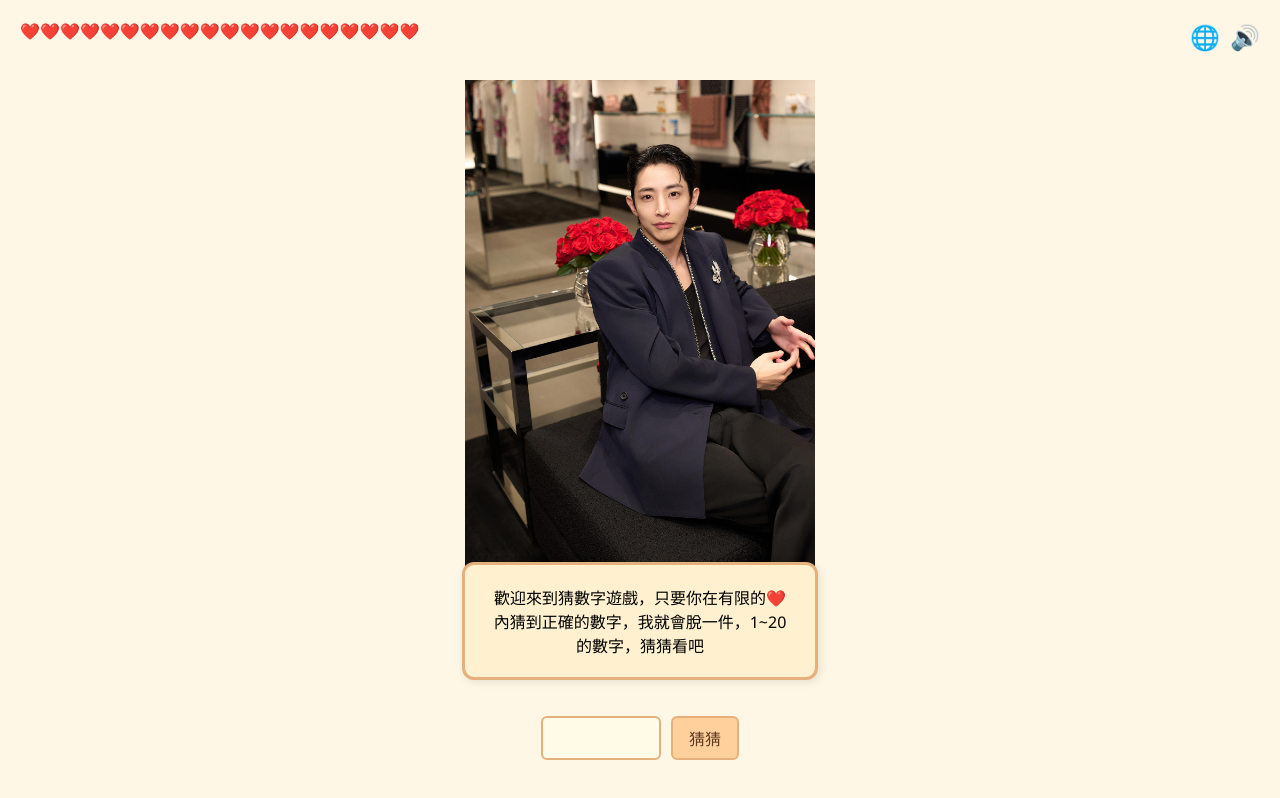
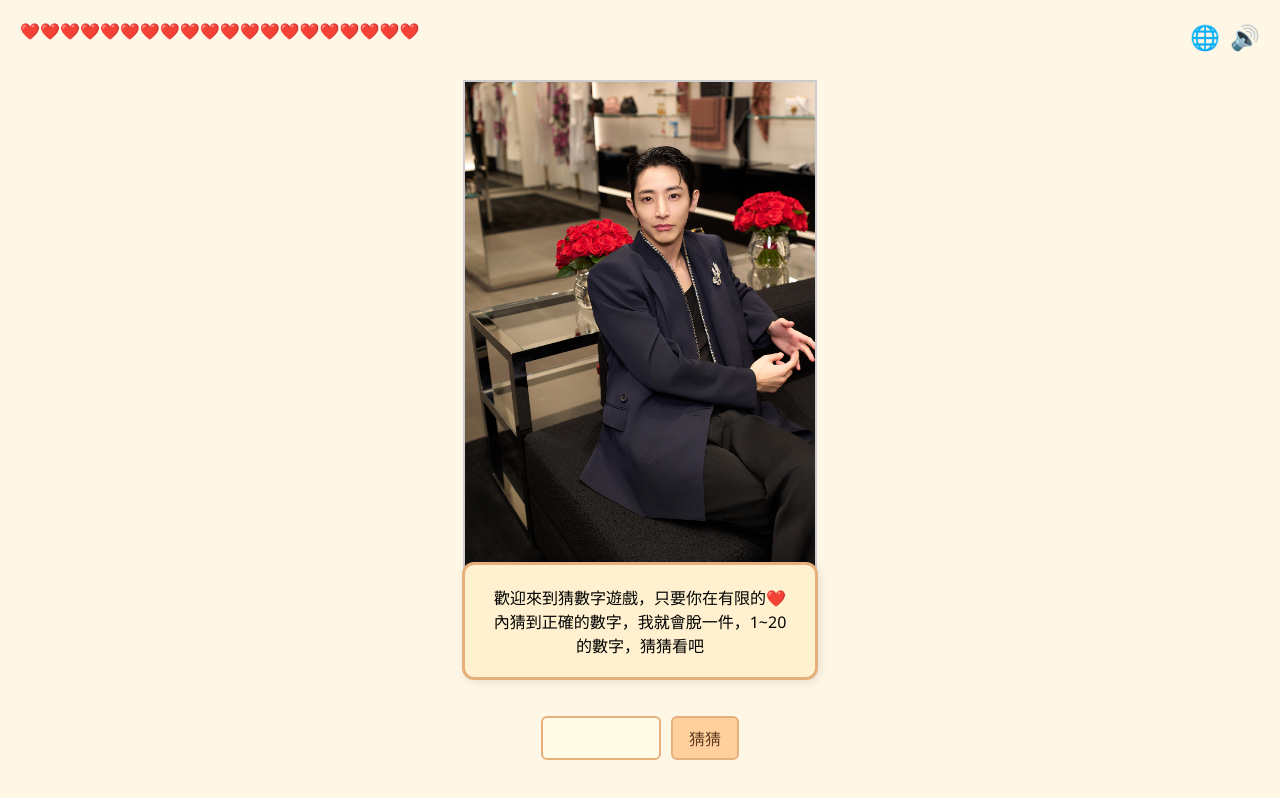
Before and after one commit to sunnieho/guessNumber, a website: page index.html in a window 1280 px wide. Drawn offline with Linux system fonts and the light colour scheme.

Commit message:
Add files via upload

```diff
--- a/style.css
+++ b/style.css
@@ -49,6 +49,7 @@ body {
     height: 500px;
     background-size: cover;
     background-position: center;
+    border: 2px solid #ccc; /* 👈 加這行觀察圖片是否顯示 */
   }
 
   .dialogue-box {
```
